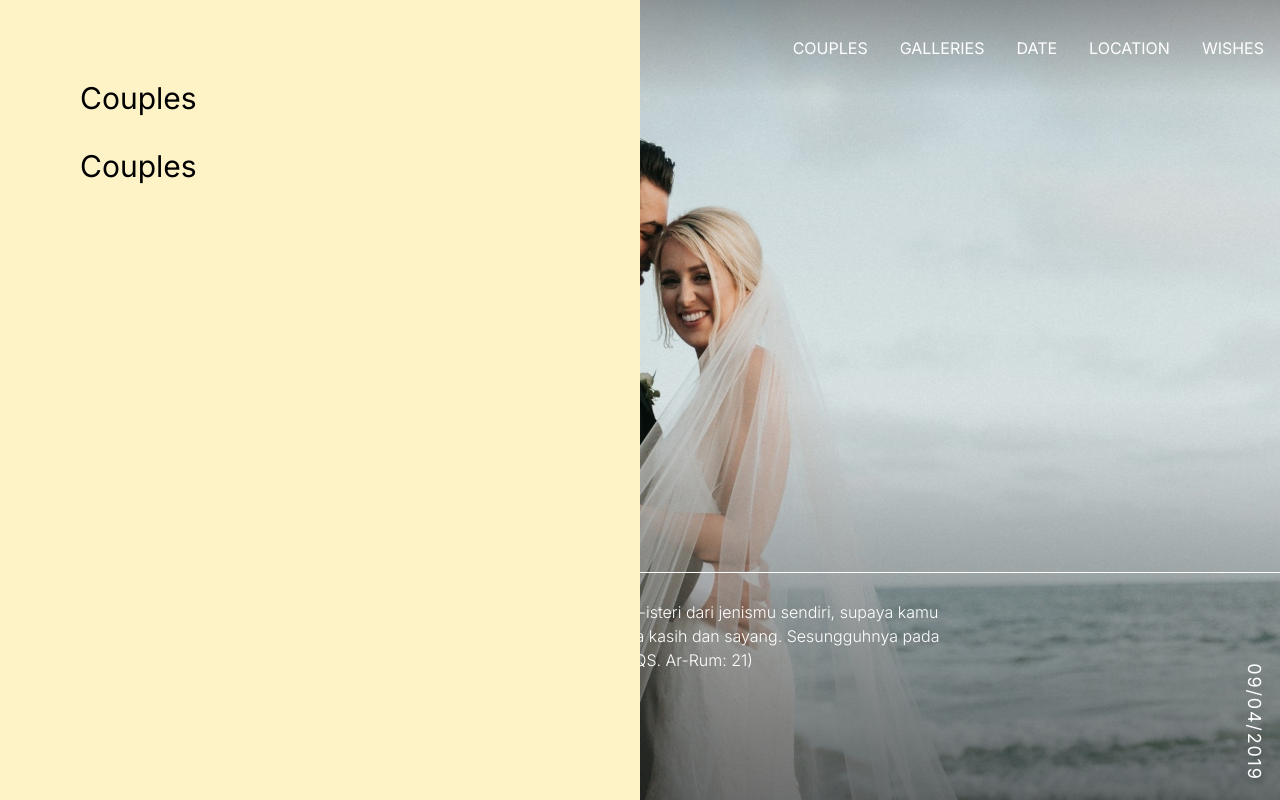
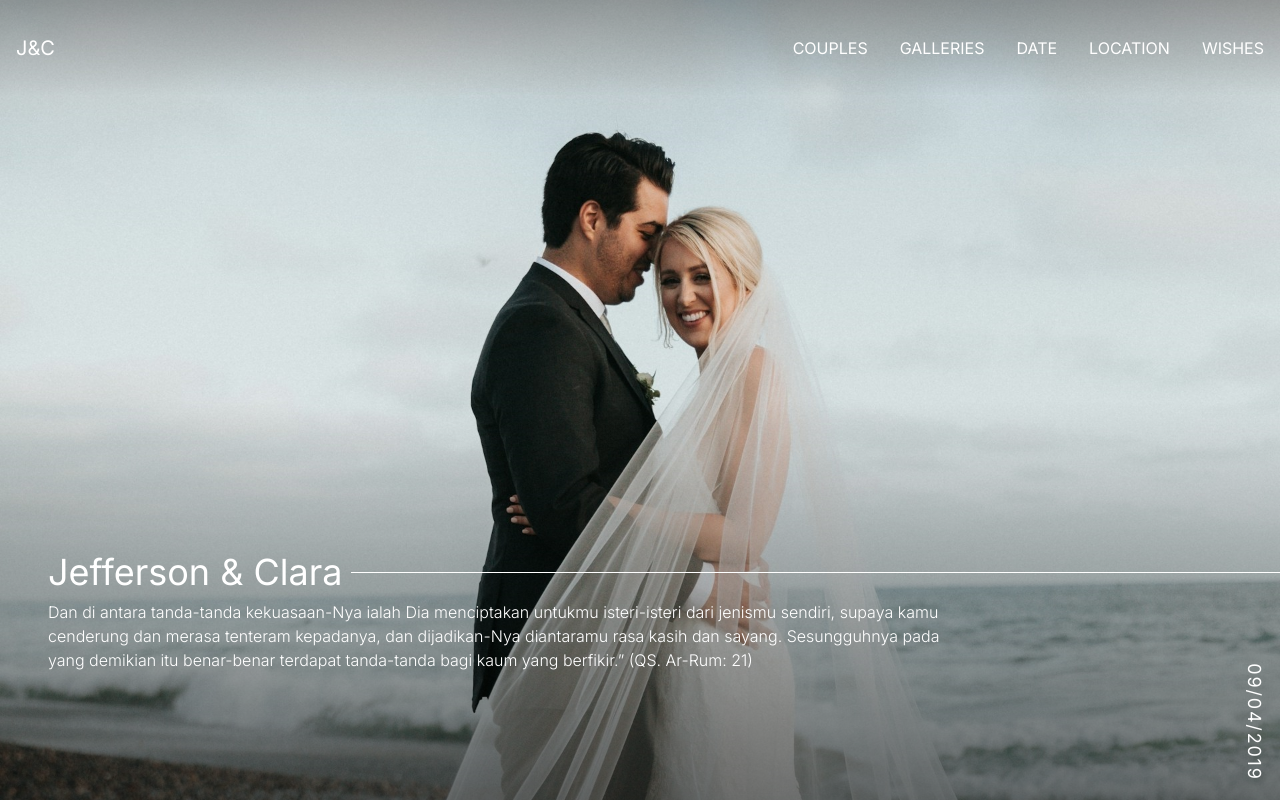
Before and after one commit to rizkyr99/digital-invitation, a Next.js app: page / in a window 1280 px wide. Both pictures are taken after a click on the button "Buka Undangan". Built offline with nearby package versions, Linux system fonts and the light colour scheme.

Commit message:
fix: menu open on page load

```diff
--- a/app/page.tsx
+++ b/app/page.tsx
@@ -11,9 +11,9 @@ export default function Home() {
     setIsOpened(true);
   };
   return (
-    <main>
+    <>
       <Cover isOpen={isOpened} onOpen={onInvitationOpen} />
-      <div className={`${!isOpened && 'hidden'} no-scrollbar`}>
+      <main className={`${isOpened ? 'block' : 'hidden'}`}>
         <section className='h-screen bg-[url("/images/hero.jpg")] bg-center bg-cover flex flex-col justify-between'>
           <div className='relative h-24 flex items-center px-4 bg-gradient-to-b from-black/30 to-transparent'>
             <div className='flex items-center w-full justify-between max-w-screen-xl mx-auto'>
@@ -59,7 +59,7 @@ export default function Home() {
                 />
               </div>
               <div
-                className={`fixed z-40 top-0 left-0 h-screen w-screen max-w-screen-sm bg-amber-100 overflow-hidden transition-all duration-300 ease-in-out ${
+                className={`fixed z-40 top-0 left-0 h-screen max-w-screen-sm bg-amber-100 overflow-hidden transition-all duration-300 ease-in-out ${
                   isMenuOpen ? 'w-screen' : 'w-0'
                 }`}>
                 <div className='w-screen flex flex-col gap-8 p-20'>
@@ -92,7 +92,7 @@ export default function Home() {
             </div>
           </div>
         </section>
-      </div>
-    </main>
+      </main>
+    </>
   );
 }
```
